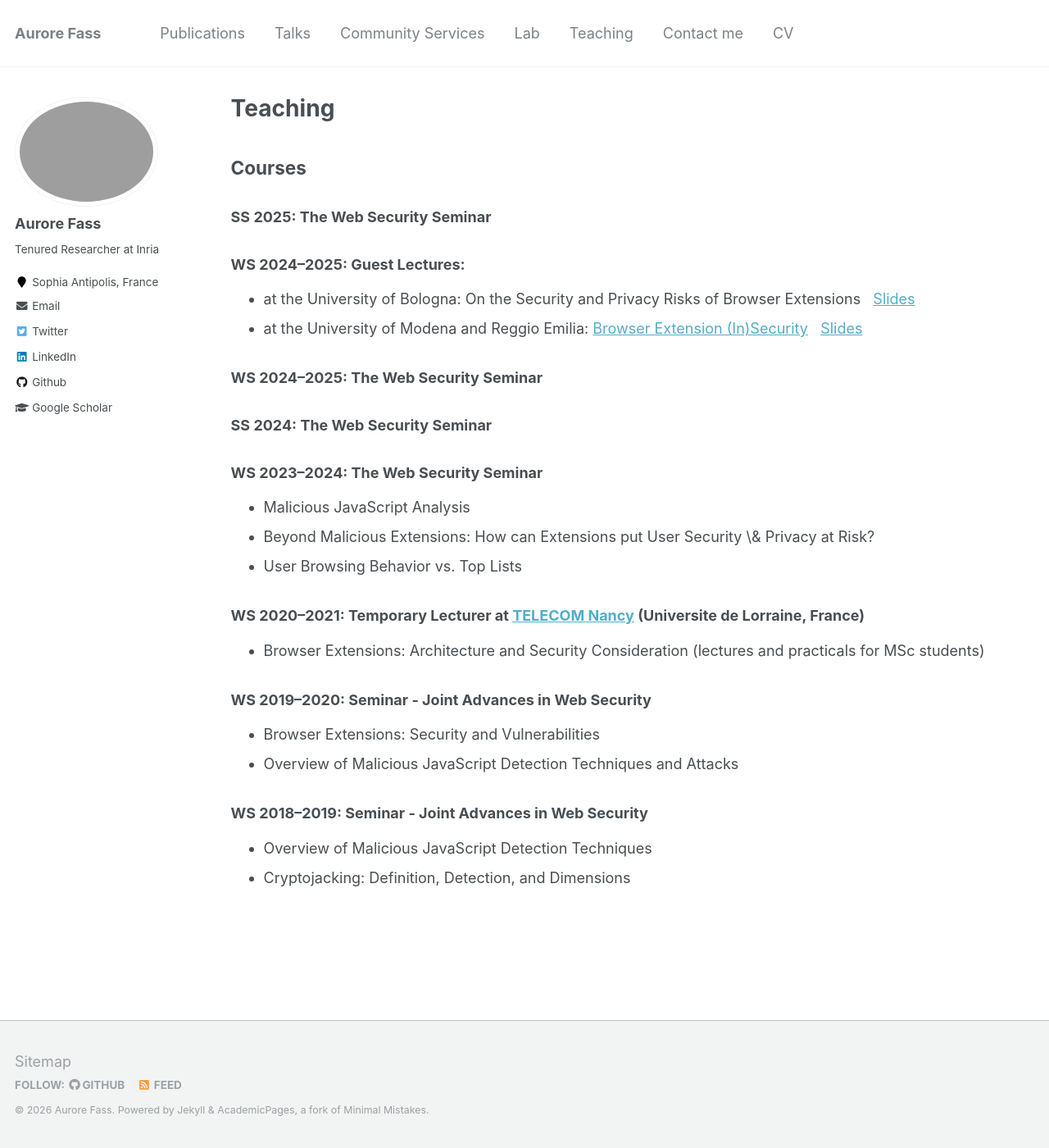
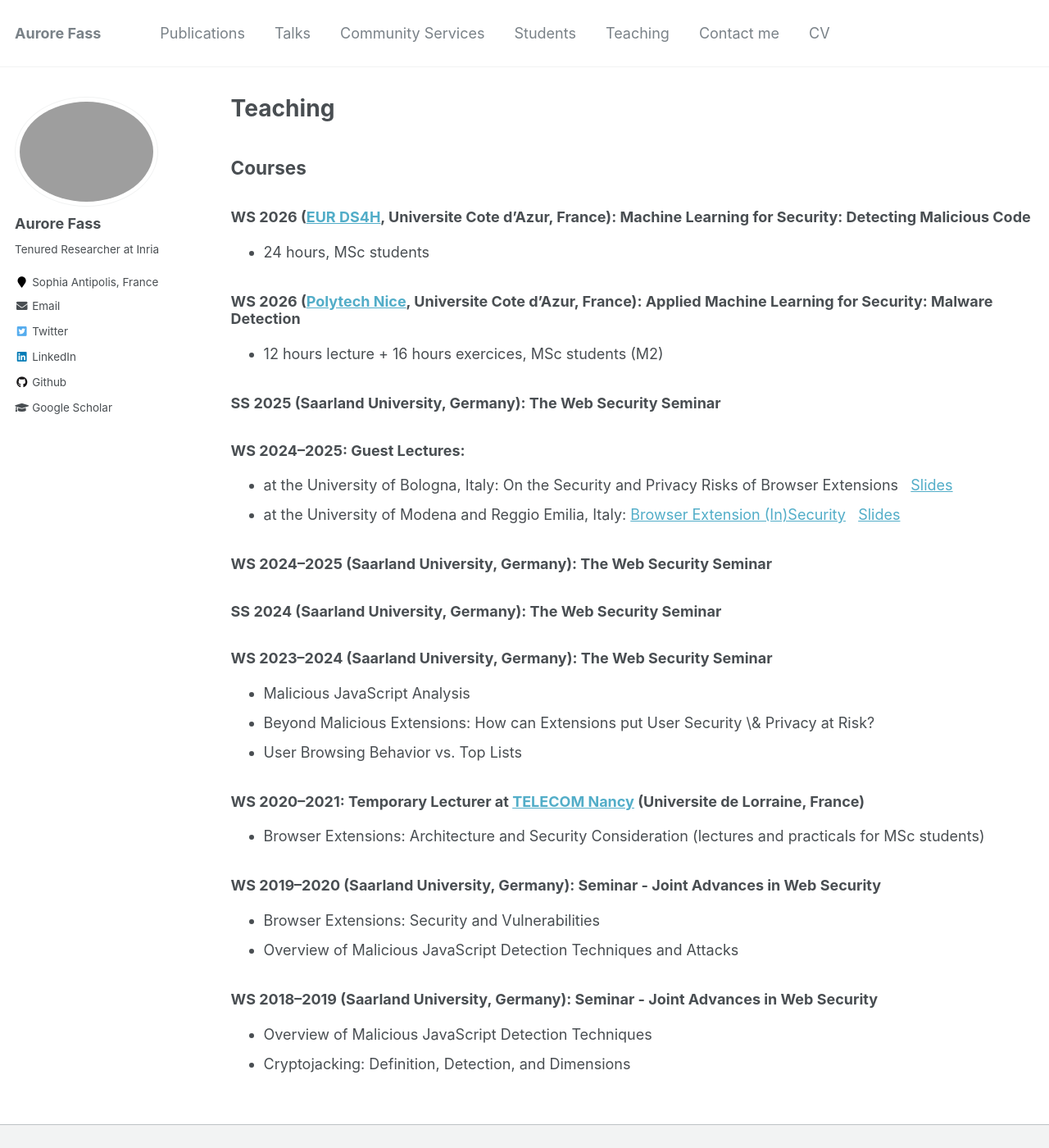
Before and after one commit to Aurore54F/aurore54f.github.io, a Jekyll site: the page built from _pages/teaching.md, in a window 1280 px wide and 1400 px high. Shown: the whole window at 82% size. Built offline with Jekyll 4.4.1, drawn with Linux system fonts in a browser that asks for light colours.

Commit message:
Overall updates

```diff
--- a/_data/navigation.yml
+++ b/_data/navigation.yml
@@ -9,7 +9,7 @@ main:
   - title: "Community Services"
     url: /services/
 
-  - title: "Lab"
+  - title: "Students"
     url: /lab/
 
   - title: "Teaching"
--- a/_pages/teaching.md
+++ b/_pages/teaching.md
@@ -9,17 +9,23 @@ author_profile: true
 
 ## Courses
 
-### SS 2025: The Web Security Seminar
+### WS 2026 ([EUR DS4H](https://ds4h.univ-cotedazur.eu), Universite Cote d'Azur, France): Machine Learning for Security: Detecting Malicious Code
+* 24 hours, MSc students
+
+### WS 2026 ([Polytech Nice](https://polytech.univ-cotedazur.eu), Universite Cote d'Azur, France): Applied Machine Learning for Security: Malware Detection
+* 12 hours lecture + 16 hours exercices, MSc students (M2)
+
+### SS 2025 (Saarland University, Germany): The Web Security Seminar
 
 ### WS 2024--2025: Guest Lectures:
-* at the University of Bologna: On the Security and Privacy Risks of Browser Extensions &nbsp; [Slides](https://aurore54f.github.io/papers/fass2025browserextensions-bologna.talk.pdf)
-* at the University of Modena and Reggio Emilia: [Browser Extension (In)Security](https://www.fim.unimore.it/sites/dip04/files/2024-12/Seminario_Fass.pdf) &nbsp; [Slides](https://aurore54f.github.io/papers/fass2024browserextensions-modena.talk.pdf)
+* at the University of Bologna, Italy: On the Security and Privacy Risks of Browser Extensions &nbsp; [Slides](https://aurore54f.github.io/papers/fass2025browserextensions-bologna.talk.pdf)
+* at the University of Modena and Reggio Emilia, Italy: [Browser Extension (In)Security](https://www.fim.unimore.it/sites/dip04/files/2024-12/Seminario_Fass.pdf) &nbsp; [Slides](https://aurore54f.github.io/papers/fass2024browserextensions-modena.talk.pdf)
 
-### WS 2024--2025: The Web Security Seminar
+### WS 2024--2025 (Saarland University, Germany): The Web Security Seminar
 
-### SS 2024: The Web Security Seminar
+### SS 2024 (Saarland University, Germany): The Web Security Seminar
 
-### WS 2023--2024: The Web Security Seminar
+### WS 2023--2024 (Saarland University, Germany): The Web Security Seminar
 * Malicious JavaScript Analysis
 * Beyond Malicious Extensions: How can Extensions put User Security \& Privacy at Risk?
 * User Browsing Behavior vs. Top Lists
@@ -27,10 +33,10 @@ author_profile: true
 ### WS 2020--2021: Temporary Lecturer at [TELECOM Nancy](http://telecomnancy.univ-lorraine.fr/en) (Universite de Lorraine, France)
 * Browser Extensions: Architecture and Security Consideration (lectures and practicals for MSc students)
 
-### WS 2019--2020: Seminar - Joint Advances in Web Security
+### WS 2019--2020 (Saarland University, Germany): Seminar - Joint Advances in Web Security
 * Browser Extensions: Security and Vulnerabilities
 * Overview of Malicious JavaScript Detection Techniques and Attacks
 
-### WS 2018--2019: Seminar - Joint Advances in Web Security
+### WS 2018--2019 (Saarland University, Germany): Seminar - Joint Advances in Web Security
 * Overview of Malicious JavaScript Detection Techniques
 * Cryptojacking: Definition, Detection, and Dimensions
```
Also changed, not shown: _pages/contact.md (+7 -5 lines), _pages/lab.md (+14 -6 lines), _pages/services.md (+6 -3 lines), _pages/talks.md (+1 -1 lines).
